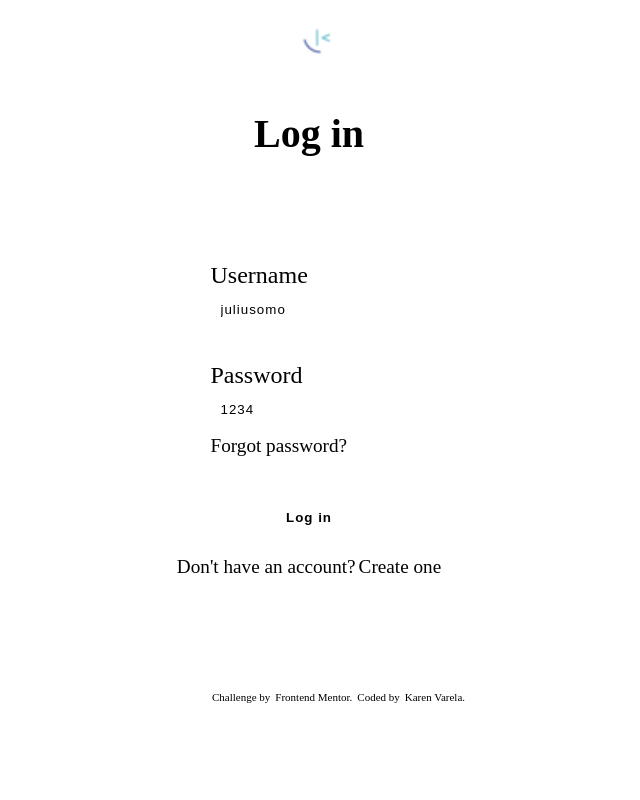
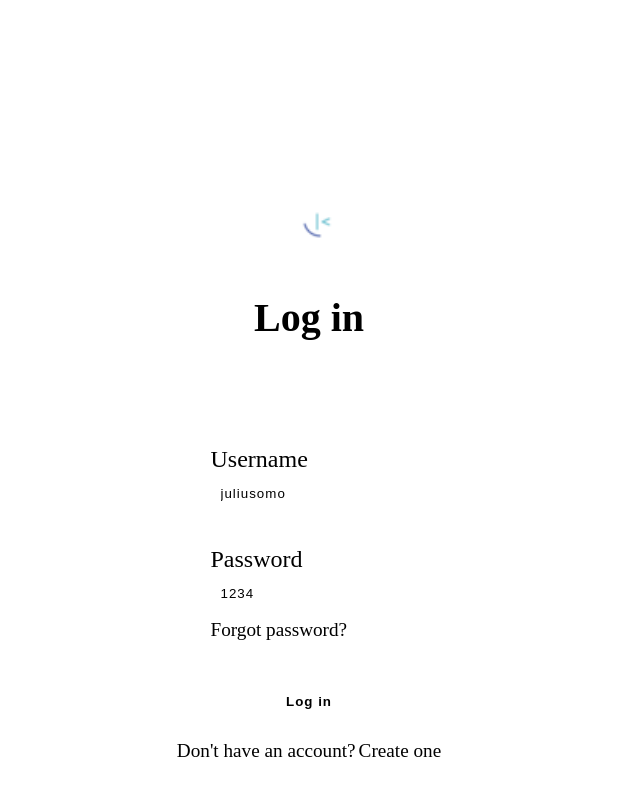
Before and after one commit to vkaren/interactive-comments-section-main, a Next.js app: page / in a window 1280 px wide. Shown: the top 800 px of the page, without its empty margins (331-971 px from the left). Built offline with nearby package versions, Linux system fonts and the light colour scheme.

Commit message:
Fixing styles

```diff
--- a/src/components/Footer/styles.module.css
+++ b/src/components/Footer/styles.module.css
@@ -1,9 +1,14 @@
 .page_footer {
+  display: flex;
+  align-items: flex-end;
+  justify-content: center;
+  flex: 1;
   width: 100%;
   padding: 2rem;
   font-size: 11px;
   text-align: center;
 }
+
 .page_footer a {
   text-decoration: none;
   color: var(--moderate-blue);
--- a/src/components/Layout/styles.module.css
+++ b/src/components/Layout/styles.module.css
@@ -9,6 +9,7 @@
 .main {
   display: flex;
   justify-content: center;
-  align-items: center;
-  margin: auto 0;
+  align-items: flex-start;
+  width: 100%;
+  margin: 12rem 0;
 }
```
Also changed, not shown: src/components/ForgotPassword/styles.module.css (+5 -5 lines), src/components/SignUp/styles.module.css (+4 -4 lines).
